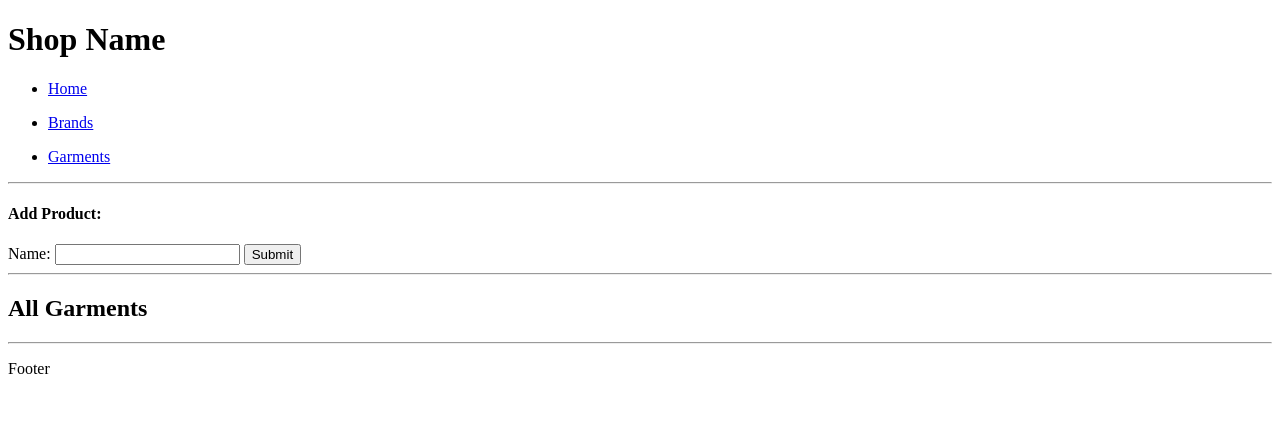
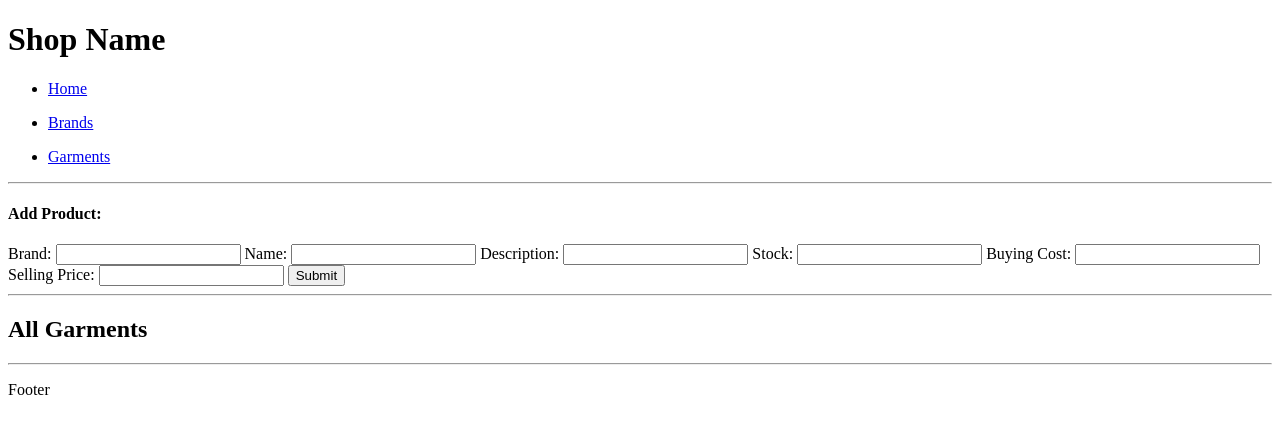
Before and after one commit to sreadytocode/Python_project, a Flask app: page /garments in a window 1280 px wide. Shown: the top 434 px of the page. Run offline with Flask 2, Linux system fonts and the light colour scheme; data that the repository does not hold is empty; some libraries are stand-ins or nearby versions.

Commit message:
adding new blueprint to post new garment to page

```diff
--- a/controllers/garments_controller.py
+++ b/controllers/garments_controller.py
@@ -1,7 +1,9 @@
+from crypt import methods
 from flask import Flask, render_template, request, redirect
 from flask import Blueprint
 from models.garment import Garment
 import repositories.garment_repository as garment_repository
+import repositories.brand_repository as brand_repository
 
 garments_blueprint = Blueprint("garments", __name__)
 
@@ -9,3 +11,17 @@ garments_blueprint = Blueprint("garments", __name__)
 def garments():
     garments = garment_repository.select_all()
     return render_template("garments/index.html", garments = garments)
+
+@garments_blueprint.route("/garments", methods=['POST'])
+def create_garment():
+    brand_id = request.form['brand_id']
+    name = request.form['name']
+    description = request.form['description']
+    stock_quantity = request.form['stock_quantity']
+    buying_cost = request.form['buying_cost']
+    selling_price = request.form['selling_price']
+    brand = brand_repository.select(brand_id)
+    garment = Garment(name, brand, description, stock_quantity, buying_cost, selling_price)
+    garment_repository.save(garment)
+
+    return redirect("/garments")
--- a/templates/garments/index.html
+++ b/templates/garments/index.html
@@ -4,8 +4,24 @@
 <div>
     <form class="add_garment" action="/garments" method="post">
     <h4>Add Product:</h4>
-        <label for="garment_name">Name:</label>
-        <input type="text" name="garment_name" id="garment_name">
+
+        <label for="brand_id">Brand:</label>
+        <input type="text" name="brand_id" id="brand_id">
+
+        <label for="name">Name:</label>
+        <input type="text" name="name" id="name">
+
+        <label for="description">Description:</label>
+        <input type="text" name="description" id="description">
+
+        <label for="stock_quantity">Stock:</label>
+        <input type="text" name="stock_quantity" id="stock_quantity">
+
+        <label for="buying_cost">Buying Cost:</label>
+        <input type="text" name="buying_cost" id="buying_cost">
+
+        <label for="selling_price">Selling Price:</label>
+        <input type="text" name="selling_price" id="selling_price">
 
         <input type="submit" value="Submit">
     </form>
```
